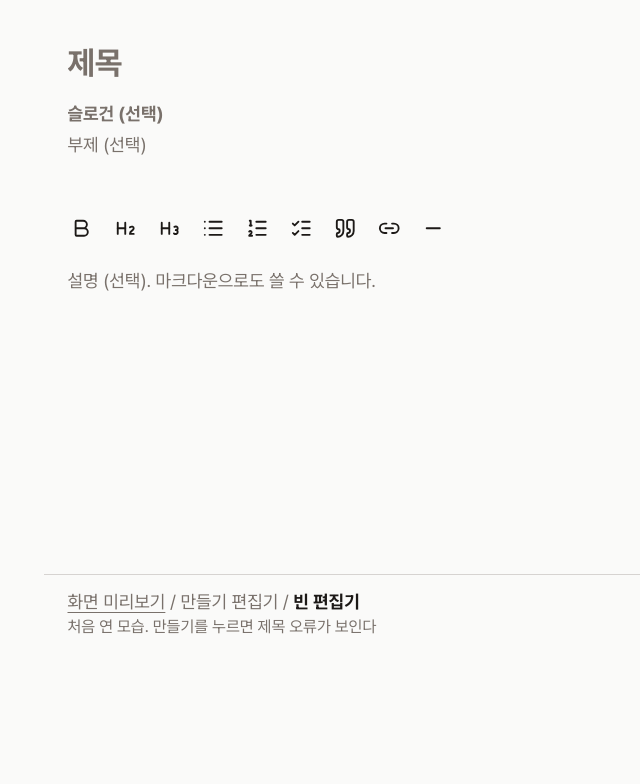
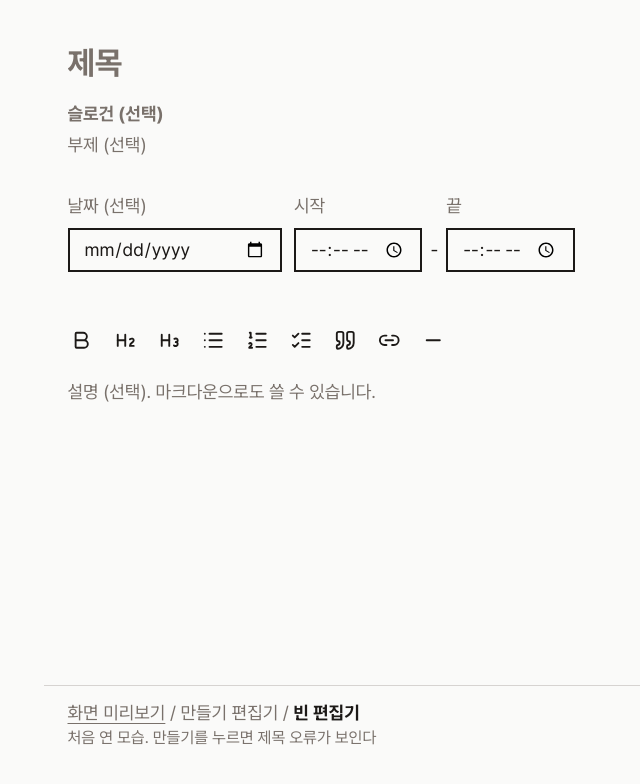
Before and after one commit to kimzeze/caper, a Next.js app: page /preview/new-caper/empty in a window 1280 px wide. Shown: the part 978-1762 px from the top of the page, without its empty margins (205-845 px from the left). Before the commit the page ends 1663 px from the top, so only its background shows below. Built offline with nearby package versions, Linux system fonts and the light colour scheme.

Commit message:
feat(web): 편집기에 날짜·시간 칸 추가
부제 아래 날짜·시작·끝 칸을 두고, 날짜 없는 시간·시작 없는 끝·시작보다 이른 끝을 오류로 알린다. Input 이 ref 를 받도록 props 타입을 바꾼다.

```diff
--- a/src/app/preview/new-caper/[case]/cases.ts
+++ b/src/app/preview/new-caper/[case]/cases.ts
@@ -20,6 +20,9 @@ const toTheMoonValues: CreateCaperFormValues = {
   subtitle: toTheMoon?.subtitle ?? "",
   description: toTheMoon?.description ?? "",
   titlePlacement: "below",
+  date: toTheMoon?.schedule?.date ?? "",
+  startTime: toTheMoon?.schedule?.start ?? "",
+  endTime: toTheMoon?.schedule?.end ?? "",
 };
 
 export const NEW_CAPER_CASES: readonly (PreviewCase & {
--- a/src/entities/caper/form.ts
+++ b/src/entities/caper/form.ts
@@ -4,7 +4,8 @@ import { CAPER_LIMITS, TITLE_PLACEMENTS } from "./schema";
 
 // 만들기 편집기의 글 항목과 제목 위치 검사. 사진은 폼 밖(초안 store)에서 다룬다. 화면에 보일 오류 문구는 여기 한 곳에 둔다.
 // 입력 칸은 늘 문자열이라 비운 선택 항목은 빈 문자열이다. caper로 바꿀 때 빈 값은 뺀다.
-export const createCaperSchema = z.object({
+export const createCaperSchema = z
+  .object({
     title: z
       .string()
       .trim()
@@ -36,6 +37,39 @@ export const createCaperSchema = z.object({
       ),
     // 사진이 있을 때만 고를 수 있다. 사진이 없으면 over 여도 아래에 둔다(isTitleOverCover).
     titlePlacement: z.enum(TITLE_PLACEMENTS),
+    // 날짜(YYYY-MM-DD)와 시작·끝(HH:MM). 브라우저 날짜·시간 칸 값 그대로이고 비우면 빈 문자열이다.
+    date: z.union([z.literal(""), z.iso.date("날짜를 다시 골라야 합니다.")]),
+    startTime: z.union([
+      z.literal(""),
+      z.iso.time({ precision: -1, error: "시작 시간을 다시 골라야 합니다." }),
+    ]),
+    endTime: z.union([
+      z.literal(""),
+      z.iso.time({ precision: -1, error: "끝나는 시간을 다시 골라야 합니다." }),
+    ]),
+  })
+  .superRefine(({ date, startTime, endTime }, context) => {
+    if ((startTime || endTime) && !date) {
+      context.addIssue({
+        code: "custom",
+        path: ["date"],
+        message: "시간을 넣으려면 날짜도 넣어야 합니다.",
+      });
+    }
+    if (endTime && !startTime) {
+      context.addIssue({
+        code: "custom",
+        path: ["startTime"],
+        message: "끝나는 시간만 넣을 수는 없습니다. 시작 시간도 넣어야 합니다.",
+      });
+    }
+    if (startTime && endTime && endTime <= startTime) {
+      context.addIssue({
+        code: "custom",
+        path: ["endTime"],
+        message: "끝나는 시간은 시작 시간보다 늦어야 합니다.",
+      });
+    }
   });
 
 export type CreateCaperFormValues = z.infer<typeof createCaperSchema>;
@@ -46,4 +80,7 @@ export const EMPTY_CREATE_CAPER_FORM: CreateCaperFormValues = {
   subtitle: "",
   description: "",
   titlePlacement: "below",
+  date: "",
+  startTime: "",
+  endTime: "",
 };
--- a/src/features/create-caper/lib/to-preview-caper.ts
+++ b/src/features/create-caper/lib/to-preview-caper.ts
@@ -20,7 +20,16 @@ export function toPreviewCaper(
 ): Caper | undefined {
   const form = createCaperSchema.safeParse(draft);
   if (!form.success) return undefined;
-  const { title, slogan, subtitle, description, titlePlacement } = form.data;
+  const {
+    title,
+    slogan,
+    subtitle,
+    description,
+    titlePlacement,
+    date,
+    startTime,
+    endTime,
+  } = form.data;
 
   const caper = caperSchema.safeParse({
     id: "draft",
@@ -29,6 +38,13 @@ export function toPreviewCaper(
     slogan: slogan || undefined,
     subtitle: subtitle || undefined,
     description: description || undefined,
+    schedule: date
+      ? {
+          date,
+          start: startTime || undefined,
+          end: endTime || undefined,
+        }
+      : undefined,
     images: photos.map(({ id, width, height }) => ({
       path: `draft/${id}`,
       width,
--- a/src/features/create-caper/ui/caper-editor-form.tsx
+++ b/src/features/create-caper/ui/caper-editor-form.tsx
@@ -9,12 +9,14 @@ import {
   useFormState,
   useWatch,
 } from "react-hook-form";
-import type { Control } from "react-hook-form";
+import type { Control, UseFormRegister } from "react-hook-form";
 
 import { CAPER_LIMITS, type CreateCaperFormValues } from "@/entities/caper";
 import Button from "@/shared/ui/button";
 import Checkbox from "@/shared/ui/checkbox";
 import EditorText from "@/shared/ui/editor-text";
+import Field from "@/shared/ui/field";
+import Input from "@/shared/ui/input";
 import { MarkdownEditorPlaceholder } from "@/shared/ui/markdown-editor";
 import ThemeToggle from "@/shared/ui/theme-toggle";
 
@@ -31,7 +33,7 @@ const MarkdownEditor = dynamic(() => import("@/shared/ui/markdown-editor"), {
 const COUNTER_FROM = 0.8;
 
 // 만들기 편집기(네이버 블로그 글쓰기처럼 완성 모습 그대로 쓰는 한 화면).
-// 순서와 글자 크기는 프로젝트 페이지(CaperDetail)와 같다: 제목 32px 굵게 → 슬로건 굵게 → 부제 보조 색 → 설명(마크다운 편집기).
+// 순서와 글자 크기는 프로젝트 페이지(CaperDetail)와 같다: 제목 32px 굵게 → 슬로건 굵게 → 부제 보조 색 → 날짜·시간 → 설명(마크다운 편집기).
 // 헤더는 편집기라 화면 폭에 두고 아래 가는 선을 긋는다(design-system-a 패턴 "헤더"). 위에 고정한다.
 // 맨 위 사진 자리(photos)는 쓰는 쪽이 넣는다(사진은 폼 밖 초안 store 와 IndexedDB 가 다룬다).
 // 사진이 있으면(hasPhotos) 제목을 표지 위에 얹을지 고른다.
@@ -145,6 +147,7 @@ export function CaperEditorForm({
             />
           )}
         </EditorField>
+        <ScheduleFields control={control} register={register} />
         <EditorField
           name="description"
           label="설명"
@@ -172,6 +175,67 @@ export function CaperEditorForm({
         </EditorField>
       </main>
     </form>
+  );
+}
+
+// 날짜와 시간 칸(선택). 폰에서는 기본 날짜·시간 고르기가 뜬다. 날짜만, 날짜와 시작만, 시작과 끝까지 넣을 수 있다.
+// 오류는 칸 줄 아래 굵게 한 문장(앞 칸의 것부터).
+function ScheduleFields({
+  control,
+  register,
+}: {
+  control: Control<CreateCaperFormValues>;
+  register: UseFormRegister<CreateCaperFormValues>;
+}) {
+  const id = useId();
+  const { errors } = useFormState({
+    control,
+    name: ["date", "startTime", "endTime"],
+  });
+  const message =
+    errors.date?.message ??
+    errors.startTime?.message ??
+    errors.endTime?.message;
+  const describedBy = message ? `${id}-error` : undefined;
+  const marks = (name: "date" | "startTime" | "endTime") => ({
+    "aria-invalid": errors[name] ? true : undefined,
+    "aria-describedby": describedBy,
+  });
+
+  return (
+    <div className="mt-[1rlh]">
+      <div className="flex flex-wrap items-end gap-x-3 gap-y-[0.5rlh]">
+        <Field label="날짜 (선택)">
+          <Input type="date" {...register("date")} {...marks("date")} />
+        </Field>
+        <div className="flex items-end gap-2">
+          <Field label="시작">
+            <Input
+              type="time"
+              width={9}
+              {...register("startTime")}
+              {...marks("startTime")}
+            />
+          </Field>
+          <span aria-hidden className="leading-(--spacing-control)">
+            -
+          </span>
+          <Field label="끝">
+            <Input
+              type="time"
+              width={9}
+              {...register("endTime")}
+              {...marks("endTime")}
+            />
+          </Field>
+        </div>
+      </div>
+      {message && (
+        <p id={`${id}-error`} className="mt-[0.25rlh] font-bold">
+          {message}
+        </p>
+      )}
+    </div>
   );
 }
 
--- a/src/shared/ui/input.tsx
+++ b/src/shared/ui/input.tsx
@@ -1,7 +1,7 @@
 "use client";
 
 import { clsx } from "clsx";
-import type { ComponentPropsWithoutRef } from "react";
+import type { ComponentProps } from "react";
 import { useFieldLabel } from "./field";
 
 // 한 줄 입력 — 2px 잉크 상자, 높이 44px. 내용 폭에 맞춰 늘고 준다(최소 20ch).
@@ -12,7 +12,7 @@ export default function Input({
   width,
   style,
   ...props
-}: ComponentPropsWithoutRef<"input"> & { width?: number | "fill" }) {
+}: ComponentProps<"input"> & { width?: number | "fill" }) {
   const labelledBy = useFieldLabel();
   return (
     <input
```
Lines whose indentation alone changed are shown as unchanged.
